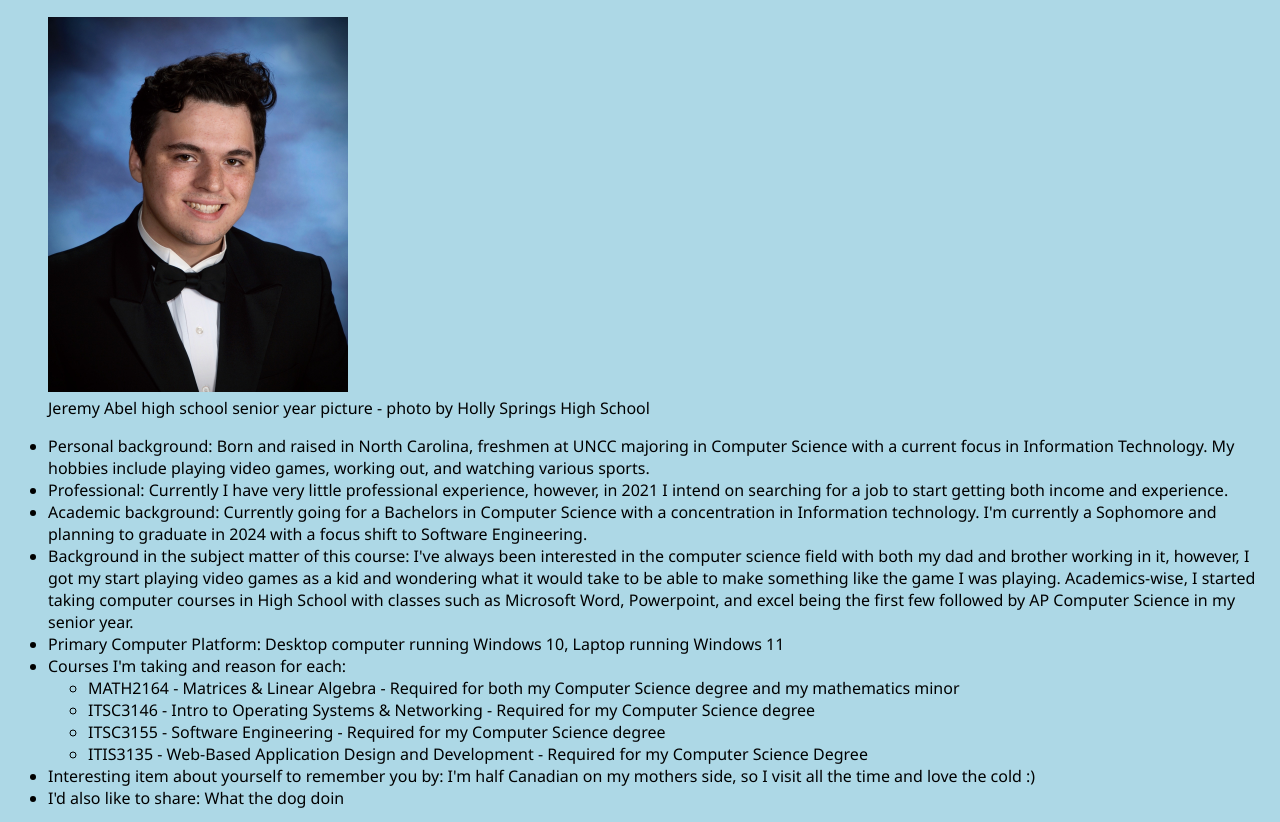
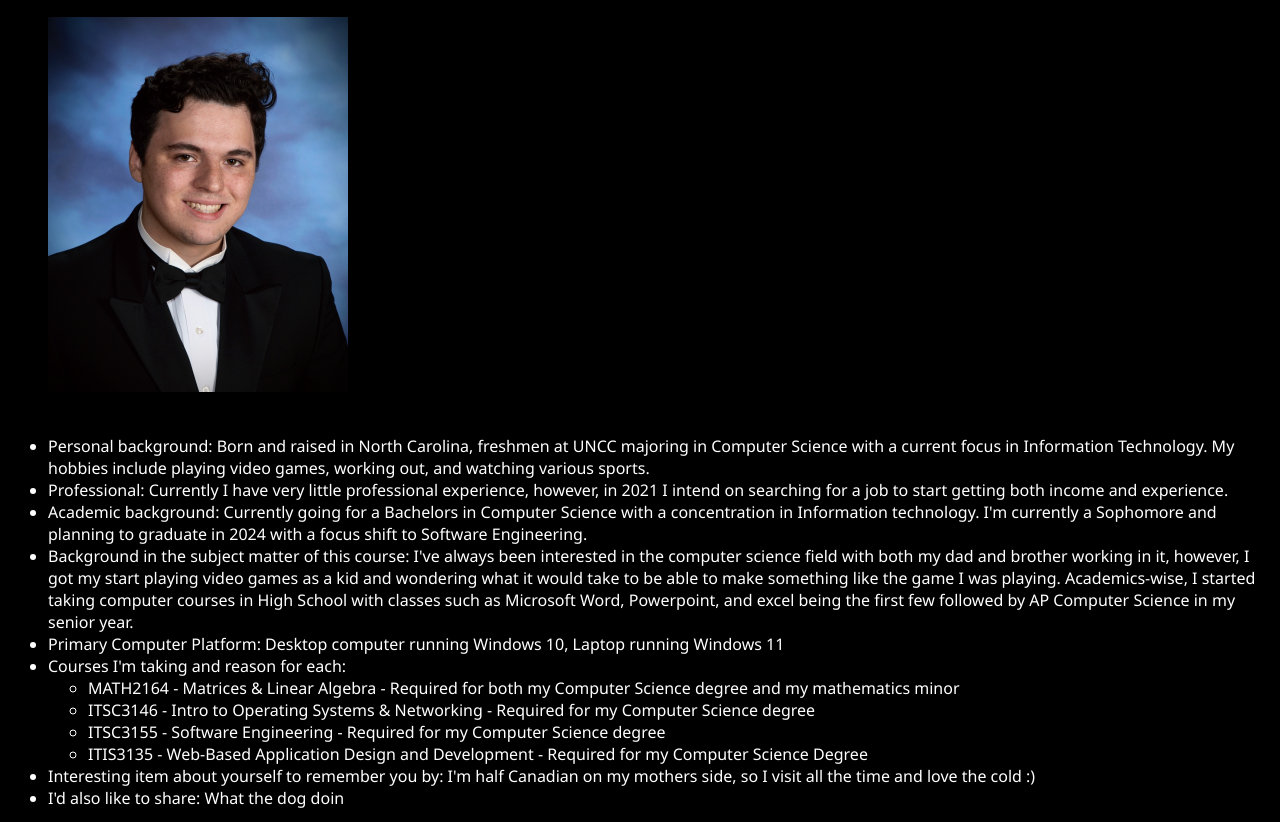
Before and after one commit to JMAbel-hub/JMAbel-hub.github.io, a plain HTML site: page itis3135/index.html in a window 1280 px wide. Shown: the part 122-944 px from the top of the page. Drawn offline with Linux system fonts and the light colour scheme; files whose address does not match are found by name.

Commit message:
change colors

```diff
--- a/itis3135/styles/default.css
+++ b/itis3135/styles/default.css
@@ -1,6 +1,10 @@
 body{
-    background-color: lightblue;
+    background-color: black;
     font-family: 'Segoe UI', Tahoma, Geneva, Verdana, sans-serif;
+}
+
+ul{
+    color: white
 }
 
 .profile-image {
```
